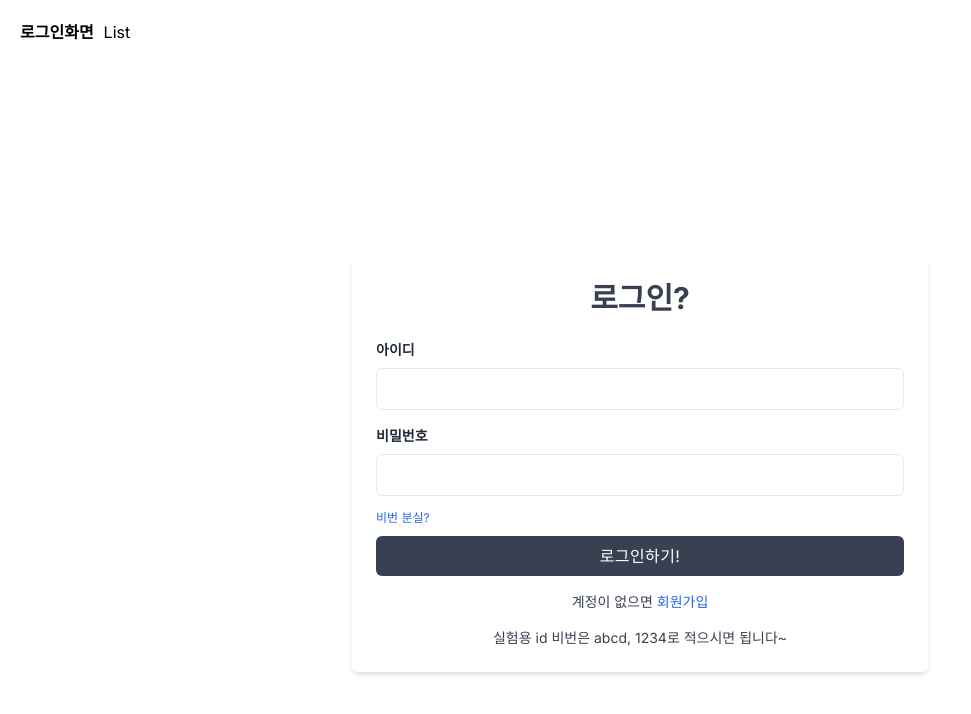
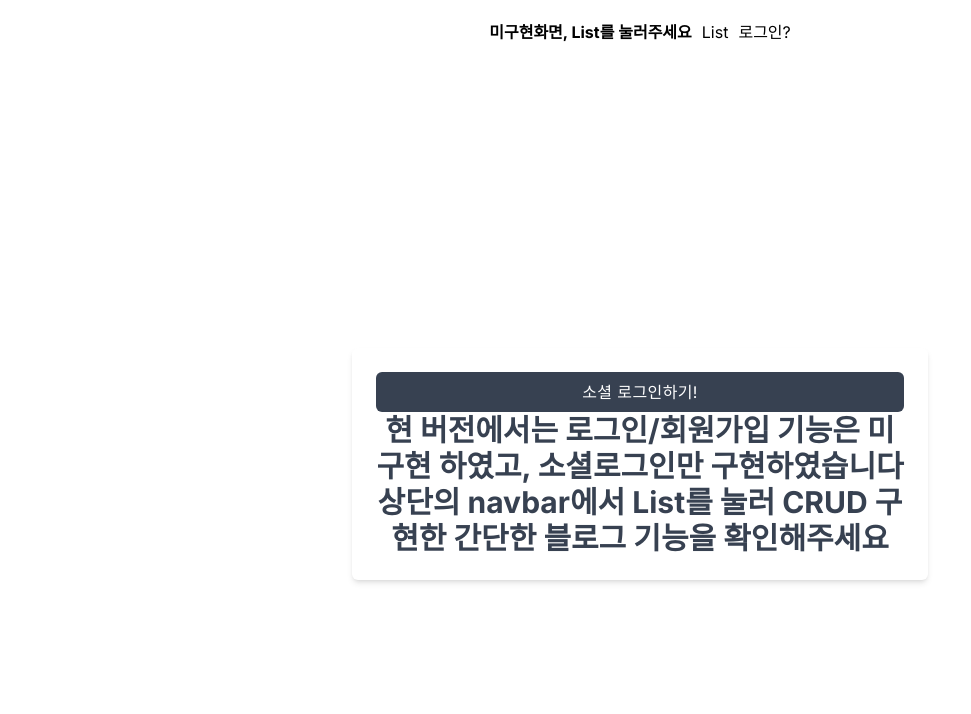
Before and after one commit to user941211/blog, a Next.js app: page / in a window 1280 px wide. Shown: the top 714 px of the page, without its empty margins (0-971 px from the left). Built offline with nearby package versions, Linux system fonts and the light colour scheme; no server answers; the database is empty.

Commit message:
소셜 로그인 구현

```diff
--- /dev/null
+++ b/app/Login_btn.js
@@ -0,0 +1,9 @@
+'use client'
+import { signIn } from 'next-auth/react';
+
+export default function LoginBtn() {
+
+  return (
+    <button onClick={ signIn() }>로그인?</button>
+  )
+}
--- /dev/null
+++ b/app/Logout_btn.js
@@ -0,0 +1,7 @@
+'use client'
+import { signOut } from 'next-auth/react'
+export default function LogoutBtn(){
+    return(
+        <button onClick={() => { alert('로그아웃되었습니다'),signOut() }}>로그아웃!</button>
+    )
+}
--- a/app/layout.js
+++ b/app/layout.js
@@ -1,6 +1,11 @@
 import './globals.css'
 import { Inter } from 'next/font/google'
 import Link from 'next/link'
+import LoginBtn from './Login_btn'
+import { getServerSession } from 'next-auth'
+import { authOptions } from '@/pages/api/auth/[...nextauth]'
+import LogoutBtn from './Logout_btn'
+
 const inter = Inter({ subsets: ['latin'] })
 
 export const metadata = {
@@ -8,13 +13,16 @@ export const metadata = {
   description: 'Generated by create next app',
 }
 
-export default function RootLayout({ children }) {
+export default async function RootLayout({ children }) {
+  let session = await getServerSession(authOptions)
+  //console.log(session)
   return (
     <html lang="en">
       <body className={inter.className}>
-        <div className="navbar">
-          <Link href="/" className="logo">로그인화면</Link>
+        <div className="navbar mx-auto text-center">
+          <Link href="/" className="logo">미구현화면, List를 눌러주세요</Link>
           <Link href="/list">List</Link>
+          {session!=null? <LogoutBtn />:<LoginBtn />}
         </div>
         {children}
       </body>
--- a/app/page.js
+++ b/app/page.js
@@ -15,8 +15,12 @@ export default async function Home() {
   return (
     <div className="relative flex flex-col items-center justify-center min-h-screen overflow-hidden">
         <div className="w-full p-6 bg-white rounded-md shadow-md lg:max-w-xl">
-          <h1 className="text-3xl font-bold text-center text-gray-700">로그인?</h1>
-          <form className="mt-6 mx-auto">
+          <button className="w-full px-4 py-2 tracking-wide text-white transition-colors duration-200 transform bg-gray-700 rounded-md hover:bg-gray-600 focus:outline-none focus:bg-gray-600">소셜 로그인하기!</button>
+          <h1 className="text-3xl font-bold text-center text-gray-700">현 버전에서는 로그인/회원가입 기능은 미구현 하였고, 소셜로그인만 구현하였습니다</h1>
+          <h1 className="text-3xl font-bold text-center text-gray-700">상단의 navbar에서 List를 눌러 CRUD 구현한 간단한 블로그 기능을 확인해주세요 </h1>
+          {/*<h1 className="text-3xl font-bold text-center text-gray-700">소셜 로그인</h1>
+
+           <form className="mt-6 mx-auto">
             <div className="mb-4">
               <label htmlFor="email" className="block text-sm font-semibold text-gray-800">아이디</label>
               <input type="user_id" className="block w-full px-4 py-2 mt-2 text-gray-700 bg-white border rounded-md focus:border-gray-400 focus:ring-gray-300 focus:outline-none focus:ring focus:ring-opacity-40"/>
@@ -35,7 +39,7 @@ export default async function Home() {
             계정이 없으면{" "}
             <Link href="/signup" className="font-medium text-blue-600 hover:underline">회원가입</Link>
           </p>
-          <p className="mt-4 text-sm text-center text-gray-700 mx-2">실험용 id 비번은 abcd, 1234로 적으시면 됩니다~</p>
+          <p className="mt-4 text-sm text-center text-gray-700 mx-2">실험용 id 비번은 abcd, 1234로 적으시면 됩니다~</p>*/}
         </div>
       </div>
   )
--- a/package.json
+++ b/package.json
@@ -13,9 +13,11 @@
     "dotenv": "^16.3.1",
     "mongodb": "^5.7.0",
     "next": "13.4.19",
+    "next-auth": "^4.23.1",
     "postcss": "8.4.28",
     "react": "18.2.0",
     "react-dom": "18.2.0",
-    "tailwindcss": "3.3.3"
+    "tailwindcss": "3.3.3",
+    "use-router": "^0.4.2"
   }
 }
--- /dev/null
+++ b/pages/api/auth/[...nextauth].js
@@ -0,0 +1,13 @@
+import NextAuth from "next-auth";
+import GithubProvider from "next-auth/providers/github";
+
+export const authOptions = {
+  providers: [
+    GithubProvider({
+      clientId: `${process.env.AUTH_ID}`,
+      clientSecret: `${process.env.AUTH_PW}`,
+    }),
+  ],
+  secret : 'qwfnio3q1;ov@asd5lnv'
+};
+export default NextAuth(authOptions);
```
Also changed, not shown: 2 other files (tests, documents, lock files or other folders).
